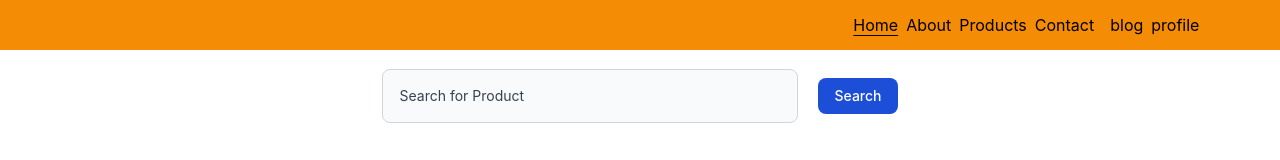
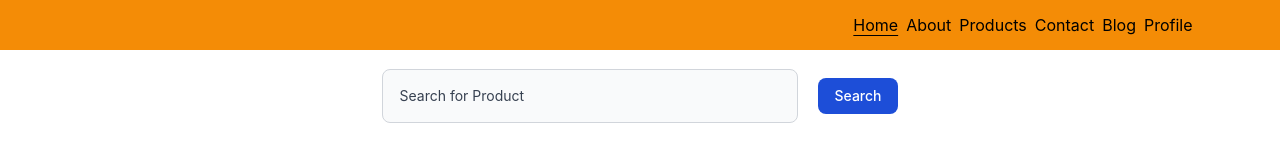
Before and after one commit to aleksandresher/create-react-app-1, a React (Create React App) app: page / in a window 1280 px wide. Shown: the top 160 px of the page. Built offline with nearby package versions, Linux system fonts and the light colour scheme.

Commit message:
links order changed

```diff
--- a/src/components/NavBar.jsx
+++ b/src/components/NavBar.jsx
@@ -45,20 +45,35 @@ const NavBar = () => {
             Contact
           </NavLink>
         </li>
+
+        <li>
+          <NavLink
+            to="/blog"
+            className={({ isActive }) =>
+              isActive ? "underline underline-offset-4" : ""
+            }
+          >
+            Blog
+          </NavLink>
+        </li>
+
+        <li>
+          <NavLink
+            to="/profile"
+            className={({ isActive }) =>
+              isActive ? "underline underline-offset-4" : ""
+            }
+          >
+            Profile
+          </NavLink>
+        </li>
         <li>
           <NavLink to="/cart">
-            {" "}
             <img
               src={process.env.PUBLIC_URL + "./assets/shopping-cart.png"}
               alt="cart"
             />
           </NavLink>
-        </li>
-        <li>
-          <NavLink to="/blog">blog</NavLink>
-        </li>
-        <li>
-          <NavLink to="/profile">profile</NavLink>
         </li>
       </ul>
     </nav>
```
